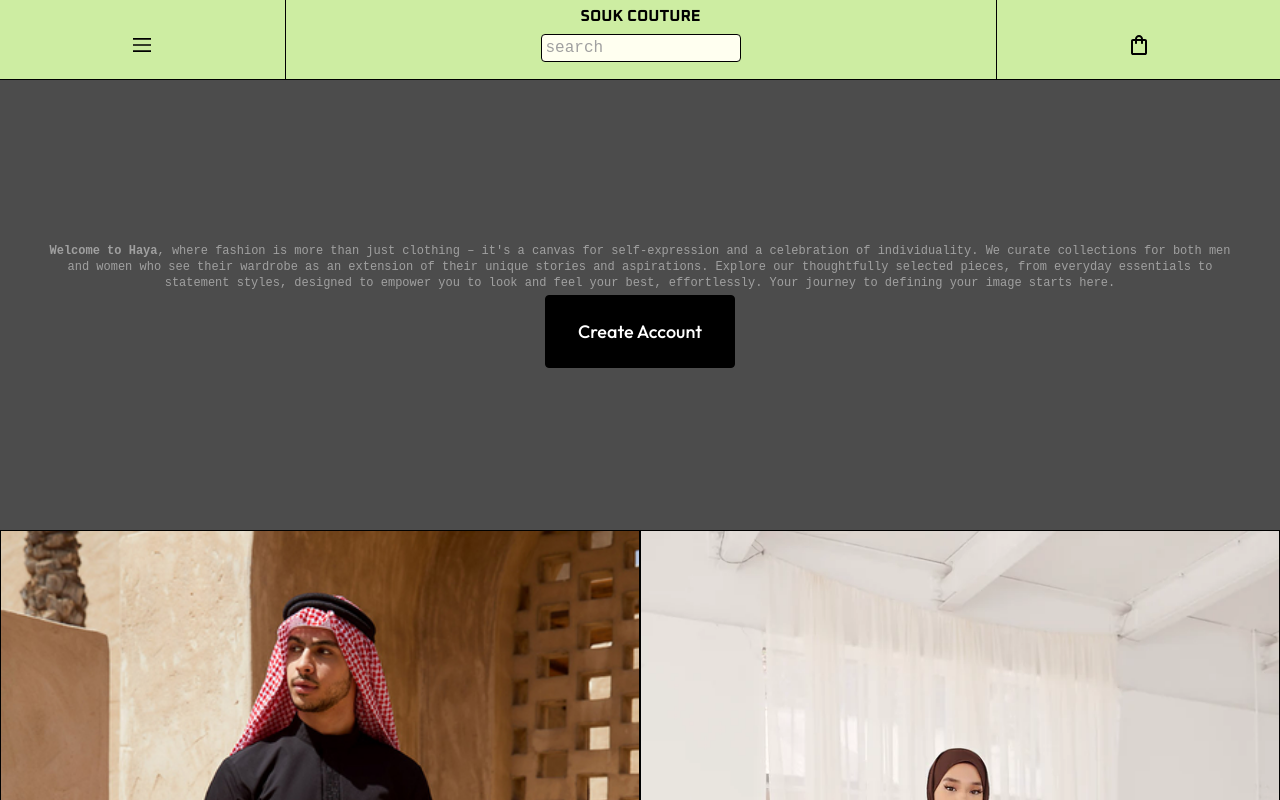
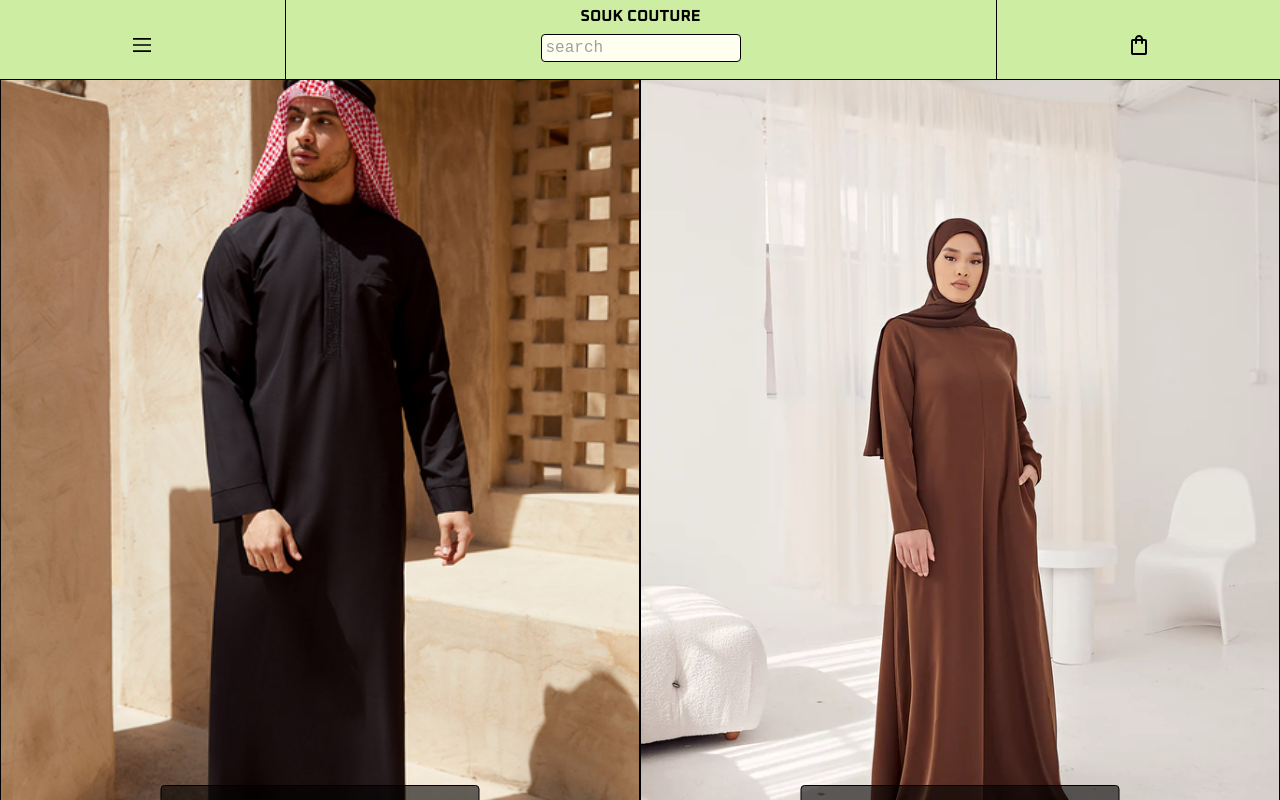
Before and after one commit to biggeraudience/Souk-Couture-Frontend, a React (Vite) app: page / in a window 1280 px wide. Shown: the top 800 px of the page. Built offline with nearby package versions, Linux system fonts and the light colour scheme; no server answers; a web font is replaced by a local one.

Commit message:
delete hero

```diff
--- a/src/styles/pages/_landing-page.scss
+++ b/src/styles/pages/_landing-page.scss
@@ -2,108 +2,51 @@
 @import '../config/variables';
 @import '../config/mixins';
 
+// Define your navbar and footer heights here if they are fixed,
+// or get them from your variables if defined elsewhere.
+// Example:
+$navbar-height-default: 12rem; // Adjust this based on your actual navbar height
+$navbar-height-lg: 10rem;
+$navbar-height-md: 9rem;
+$navbar-height-sm: 8rem;
+
+$footer-height: 10rem; // <-- IMPORTANT: Adjust this based on your actual footer height!
+
 .landing-page {
   width: 100vw;
-  margin-top: 12rem;
-
-  @include respond(lg) {
-    margin-top: 10rem;
-  }
-
-  @include respond(md) {
-    margin-top: 9rem;
-  }
-
-  @include respond(sm) {
-    margin-top: 8rem;
-  }
+  // REMOVED: margin-top: 12rem; // No longer needed as content starts below navbar
+  // REMOVED: @include respond(lg/md/sm) margin-top
 
   display: grid;
-  grid-template-rows: auto 1fr;
+  // Now, the single row of .landing-page will be the gender-section
+  grid-template-rows: 1fr; // Allow gender-section to take all available height
   grid-template-columns: 1fr;
 }
 
-.hero-section-main {
-  grid-row: 1 / 2;
-  width: 100%;
-  background-color: rgba($color-black, 0.7);
-  background-size: cover;
-  background-position: center;
-  background-repeat: no-repeat;
-  background-blend-mode: overlay;
-
-  color: $color-text-light;
-  text-align: center;
-  box-sizing: border-box;
-
-  height: 55rem;
-  padding: $spacing-m $spacing-l;
-  display: flex;
-  flex-direction: column;
-  justify-content: center;
-  align-items: center;
-
-  @include respond(lg) {
-    height: 45rem;
-    padding: $spacing-s $spacing-m;
-  }
-  @include respond(md) {
-    height: 38rem;
-    padding: $spacing-xs $spacing-s;
-  }
-  @include respond(sm) {
-    height: 45rem;
-    padding: $spacing-xxs;
-  }
-
-  .hero-text {
-    font-family: $font-family-body;
-    font-size: $font-size-base;
-    line-height: $line-height-base;
-    margin-bottom: $spacing-m;
-    max-width: 90rem;
-
-    @include respond(lg) {
-      font-size: 1.8rem;
-      margin-bottom: $spacing-s;
-      max-width: 80rem;
-    }
-    @include respond(md) {
-      font-size: 1.6rem;
-      margin-bottom: $spacing-s;
-      max-width: 70rem;
-    }
-    @include respond(sm) {
-      font-size: 1.2rem;
-      line-height: 1.6rem;
-      margin-bottom: $spacing-xxs;
-      max-width: 95%;
-      text-align: center;
-    }
-    @media only screen and (max-width: 400px) {
-      font-size: 1rem;
-      line-height: 1.4rem;
-      margin-bottom: 0.5rem;
-    }
-  }
-
-  .button {
-    @include respond(sm) {
-      padding: 0.5rem 1rem;
-      font-size: 1.2rem;
-    }
-  }
-}
+// REMOVED: .hero-section-main entire block is gone
 
 .gender-section {
-  grid-row: 2 / 3;
+  // grid-row: 2 / 3; // No longer needed as it's now the primary content
   width: 100%;
   display: grid;
   grid-template-columns: 1fr 1fr; // Keeps the 2-column grid for all sizes by default
   grid-template-rows: auto;
   gap: 0;
 
-  // REMOVED: @include respond(sm) { grid-template-columns: 1fr; } // Removed to maintain grid
+  // IMPORTANT: Calculate min-height based on actual navbar and footer heights
+  min-height: calc(100vh - (#{$navbar-height-default} + #{$footer-height}));
+
+  @include respond(lg) {
+    min-height: calc(100vh - (#{$navbar-height-lg} + #{$footer-height}));
+  }
+
+  @include respond(md) {
+    min-height: calc(100vh - (#{$navbar-height-md} + #{$footer-height}));
+  }
+
+  @include respond(sm) {
+    min-height: calc(100vh - (#{$navbar-height-sm} + #{$footer-height}));
+  }
 
   .gender-box {
     position: relative;
@@ -111,15 +54,14 @@
     border: 0.1rem solid $color-border-default;
 
     width: 100%;
-    min-height: 35rem; // Default min-height
+    min-height: 35rem; // Default min-height (for larger screens)
 
     display: flex;
     justify-content: center;
     align-items: center;
 
     &:first-child {
-      border-right: 0.1rem solid $color-border-default; // Retained for 2-column layout
-      // REMOVED: @include respond(sm) { border-right: none; border-bottom: 0.1rem solid $color-border-default; }
+      border-right: 0.1rem solid $color-border-default;
     }
 
     @include respond(sm) {
```
Also changed, not shown: src/pages/LandingPage.jsx (+6 -7 lines).
